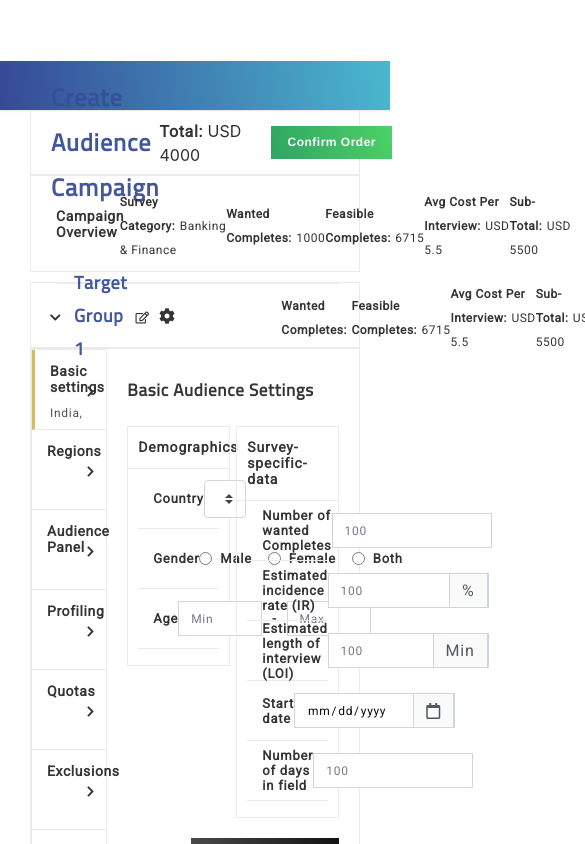
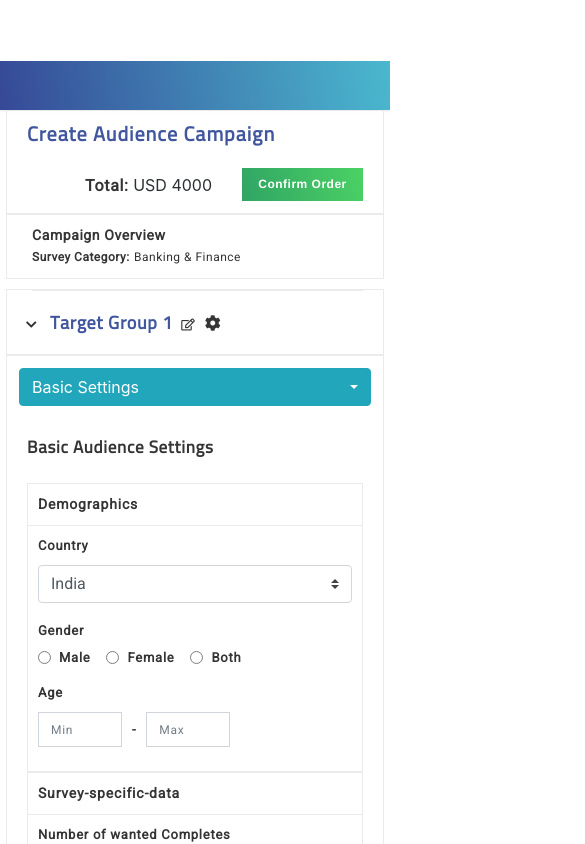
Before and after one commit to NagarjunaDnv/s2c, an Angular app: page / in a window 390 px wide. Both pictures are taken after a click on the element 55 px from the left and 316 px from the top of the page. Shown: the top 844 px of the page, 585 px wide, since content can reach past the window. Built offline with nearby package versions, Linux system fonts and the light colour scheme.

Commit message:
small changes

```diff
--- a/src/app/create-audience-campaign/create-audience-campaign.component.css
+++ b/src/app/create-audience-campaign/create-audience-campaign.component.css
@@ -4,7 +4,6 @@
     margin-left: 30px;
     margin-right: 30px;
     position: relative;
-    height: 500px;
 }
 .rectangle,.rectangle-copy {
     border: 1px solid #EAEAEA;
@@ -18,7 +17,8 @@
 .group-4{
     margin-left: 20px;
     margin-right: 20px;
-    height: 63px;
+    min-height: 63px;
+    height: auto;
     display: flex;
     justify-content: space-between;
     align-items: center;
@@ -190,3 +190,79 @@
 .chevron-down i{
     font-size: 12px;
 }
+@media screen and (min-width:1196px){
+    .mob{
+        display: none;
+    }
+    .tabs-mobile{
+        display: none;
+    }
+}
+@media screen and (max-width:1216px){
+    .tabs{
+        display: none;
+    }
+    .tab_content{
+        width: 100%;
+    }
+    .tabs-mobile{
+        display: block;
+        margin: 12px 12px 0 12px;
+    }
+    .tabs-mobile .dropdown{
+        width: 100%;
+    }
+    .tabs-mobile .dropdown button{
+        width: 100%;
+        text-align: left;
+    }
+    .tabs-mobile .dropdown-menu{
+        width: 100%;
+    }
+    .dropdown-toggle::after {
+        float: right;
+        margin-top: 10px;
+    }
+    .container-1{
+        display: block;
+    }
+}
+@media screen and (max-width:1196px){
+    .con-t{
+        display: none;
+    }
+    .briefDetails{
+        display: none;
+    }
+    .mob{
+        display: block
+    }
+}
+@media screen and (max-width:681px){
+    .group-4{
+        display: block;
+    }
+    .group-5{
+        display: block;
+    }
+    .campaign-overview{
+        width: 100%;
+    }
+    .action{
+        display: flex;
+        justify-content: flex-end;
+        margin-bottom: 12px;
+        margin-top:12px;
+    }
+}
+@media screen and (max-width:576px){
+    .bg{
+        margin-left: 6px;
+        margin-right: 6px;
+    }
+}
+@media screen and (max-width:476px){
+    .create-audience-camp{
+        font-size: 20px;
+    }
+}
--- a/src/app/create-audience-campaign/create-audience-campaign.component.html
+++ b/src/app/create-audience-campaign/create-audience-campaign.component.html
@@ -18,6 +18,9 @@
       <div class="campaign-overview">
         Campaign Overview
       </div>
+      <div class="mob">
+        <div class="group2-copy"><span class="text">Survey Category:</span>&nbsp;<span class="text1">Banking & Finance</span></div>
+      </div>
       <div class="con-t">
         <div class="group2-copy"><span class="text">Survey Category:</span>&nbsp;<span class="text1">Banking & Finance</span></div>
         <div class="group-2"><span class="text">Wanted Completes:</span>&nbsp;<span class="text1">1000</span></div>
@@ -37,11 +40,11 @@
         <div class="container-1">
           <div class="tabs">
           <ul>
-            <li (click)="openTab(i,0)" [ngClass]="{'activetab': reqTabIndex[i]==0}">
+            <li (click)="openTab(i,k)" [ngClass]="{'activetab': reqTabIndex[i]==k}" *ngFor="let tab of tabNames;let k=index">
               <div class="title">
-                Basic settings
+                {{tabNames[k]}}
               </div>
-              <div class="briefDetails">
+              <div class="briefDetails" *ngIf="k==0">
                 <span *ngIf="cacService['targetGroupsDetails'][i]['noOfWantedCompletes']">{{cacService['targetGroupsDetails'][i]['noOfWantedCompletes']}} completes, </span>
                 <span *ngIf="cacService['targetGroupsDetails'][i]['country']">{{cacService['targetGroupsDetails'][i]['country']}}, </span>
                 <span *ngIf="cacService['targetGroupsDetails'][i]['gender']">{{cacService['targetGroupsDetails'][i]['gender']}}, </span>
@@ -52,37 +55,17 @@
               </div>
               <span class="arrow"><i class="fas fa-chevron-right"></i></span>
             </li>
-            <li (click)="openTab(i,1)" [ngClass]="{'activetab': reqTabIndex[i]==1}">
-              <div class="title">
-                Regions
+          </ul>
+          </div>
+          <div class="tabs-mobile">
+            <div class="dropdown">
+              <button class="btn btn-info dropdown-toggle" type="button" id="dropdownMenuButton" data-toggle="dropdown" aria-haspopup="true" aria-expanded="false">
+                {{tabNames[reqTabIndex[i]]}}
+              </button>
+              <div class="dropdown-menu" aria-labelledby="dropdownMenuButton">
+                <a class="dropdown-item" (click)="openTab(i,j)" *ngFor="let tab of tabNames;let j=index">{{tab}}</a>
               </div>
-              <span class="arrow"><i class="fas fa-chevron-right"></i></span>
-            </li>
-            <li (click)="openTab(i,2)" [ngClass]="{'activetab': reqTabIndex[i]==2}">
-              <div class="title">
-                Audience Panel
-              </div>
-              <span class="arrow"><i class="fas fa-chevron-right"></i></span>
-            </li>
-            <li (click)="openTab(i,3)" [ngClass]="{'activetab': reqTabIndex[i]==3}">
-              <div class="title">
-                Profiling
-              </div>
-              <span class="arrow"><i class="fas fa-chevron-right"></i></span>
-            </li>
-            <li (click)="openTab(i,4)" [ngClass]="{'activetab': reqTabIndex[i]==4}">
-              <div class="title">
-                Quotas
-              </div>
-              <span class="arrow"><i class="fas fa-chevron-right"></i></span>
-            </li>
-            <li (click)="openTab(i,5)" [ngClass]="{'activetab': reqTabIndex[i]==5}">
-              <div class="title">
-                Exclusions
-              </div>
-              <span class="arrow"><i class="fas fa-chevron-right"></i></span>
-            </li>
-          </ul>
+            </div>
           </div>
           <div class="tab_content">
             <app-tabs [tab_index]="reqTabIndex[i]" group_index={{i}}></app-tabs>
--- a/src/app/create-audience-campaign/create-audience-campaign.component.ts
+++ b/src/app/create-audience-campaign/create-audience-campaign.component.ts
@@ -8,6 +8,7 @@ declare var $:any;
 })
 export class CreateAudienceCampaignComponent implements OnInit {
   reqTabIndex:Array<Number>=[0,0];
+  tabNames:any=['Basic Settings','Regions','Audience Panel','Profiling','Quotas','Exclusions']
   prevIndex:number=-1
   groups:any=[0,1]
   constructor(public cacService:CreateAudienceCampaignService) { }
--- a/src/app/tabs/basic-settings/basic-settings.component.css
+++ b/src/app/tabs/basic-settings/basic-settings.component.css
@@ -152,3 +152,35 @@ input{
 input{
     color: black;
 }
+
+@media screen and (max-width:804px){
+    .categories{
+        flex-direction: column;
+    }
+    .category1,.category2{
+        width: 100%;
+        height: auto;
+    }
+    .catogory1{
+        margin-bottom: 20px !important;
+    }
+}
+@media screen and (max-width:410px){
+    ul li,.category2 li{
+        flex-direction: column;
+        justify-content: start;
+        align-items: initial;
+        padding: 12px 0 8px 0;
+        border-bottom: none;
+        height: auto;
+    }
+    .i-heading,.j-heading{
+        width: 100%;
+    }
+    .v-h,.j-h{
+        margin-top: 12px;
+    }
+    .errors{
+        margin-left: 10px;
+    }
+}
```
